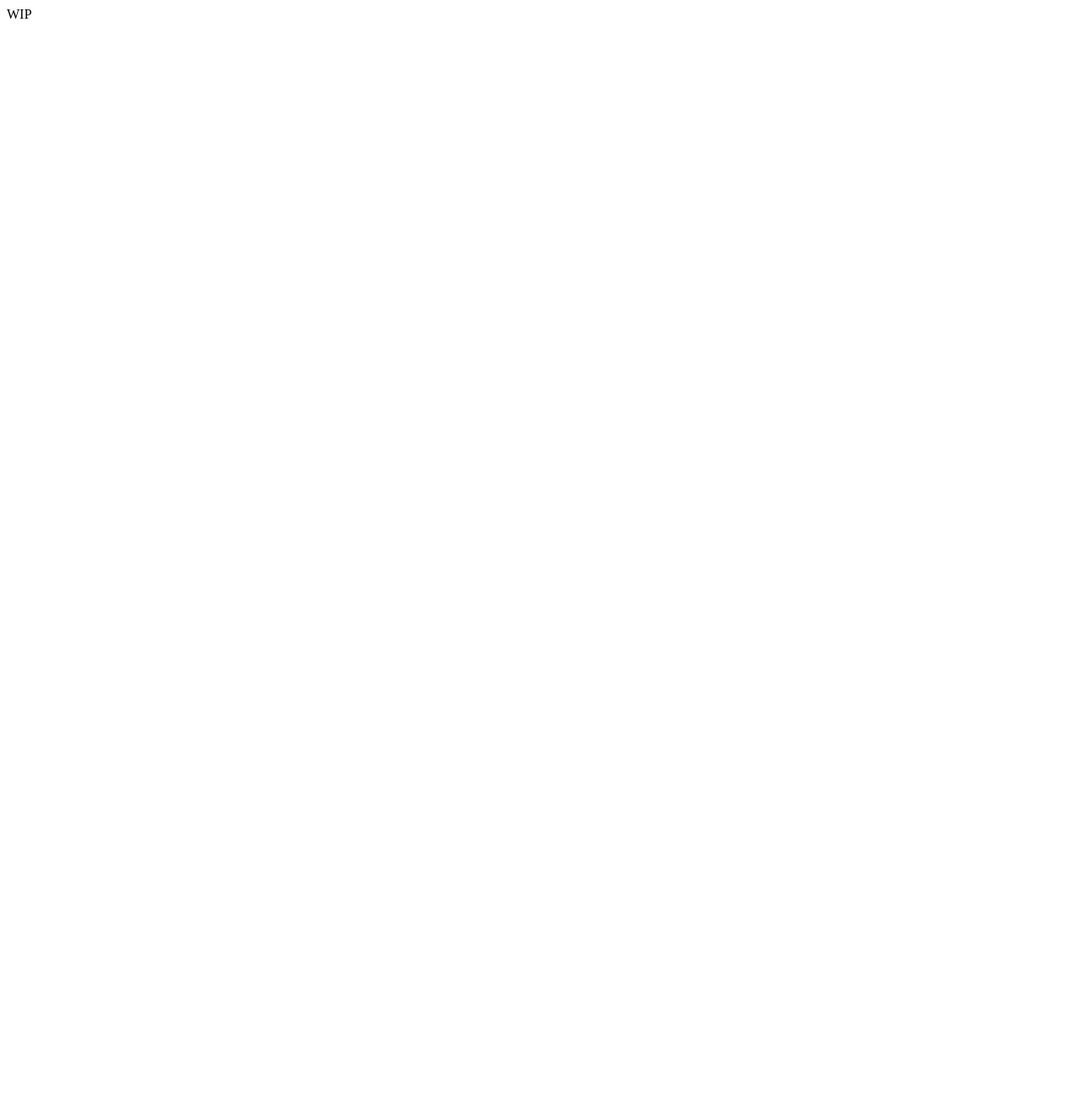
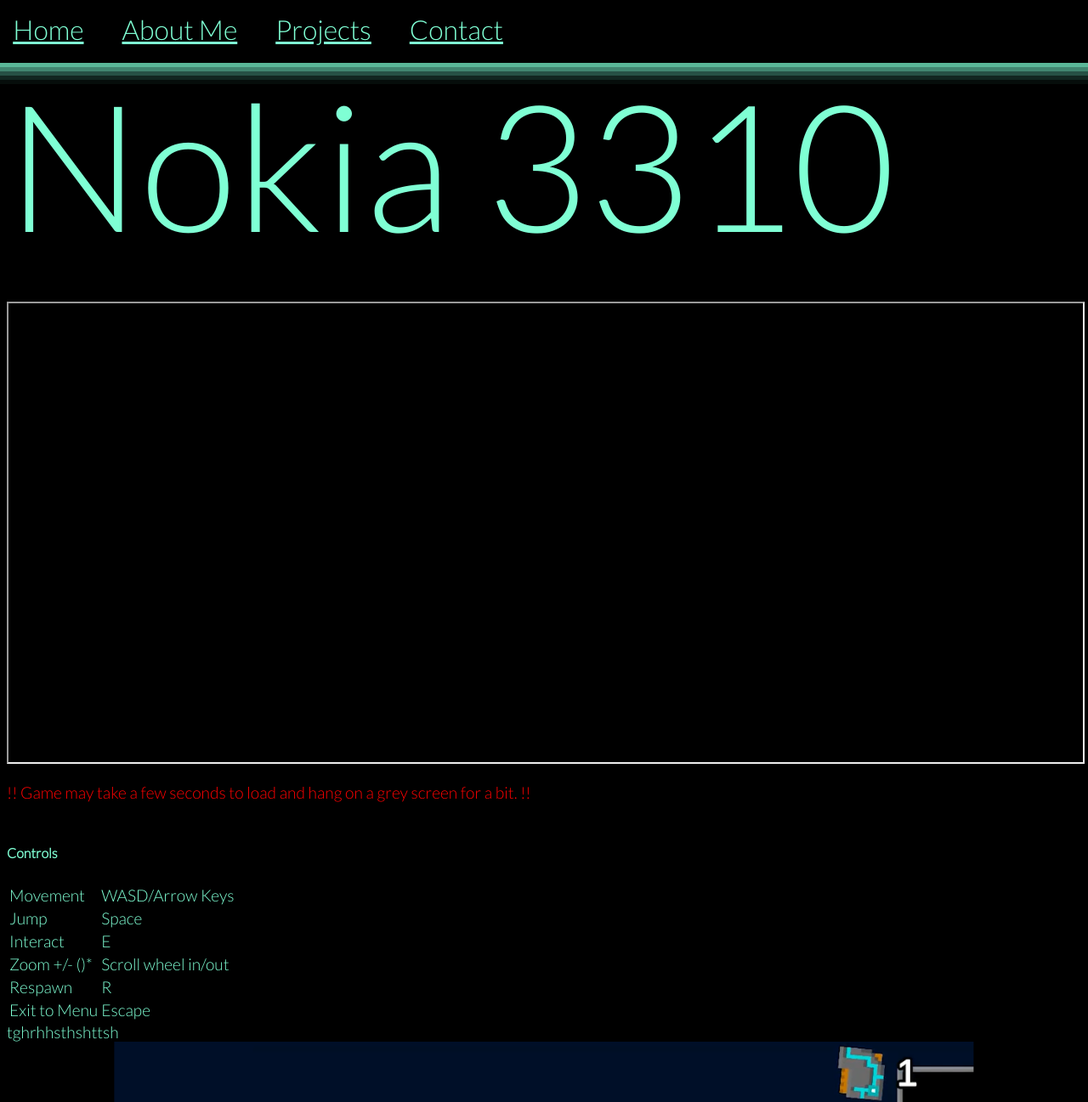
Before and after one commit to iiLara/iilara.github.io, a plain HTML site: page projects/konnect/index.html in a window 1280 px wide. Shown: the top 1297 px of the page at 85% size. Before the commit the page ends 800 px from the top, so only its background shows below. Drawn offline with Linux system fonts and the light colour scheme.

Commit message:
Update index.html

```diff
--- a/projects/konnect/index.html
+++ b/projects/konnect/index.html
@@ -1 +1,42 @@
-WIP
+<!DOCTYPE html>
+<head>
+  <link rel="stylesheet" href="../../sources/style.css">
+  <link rel="stylesheet" href="../../sources/projects.css">
+  <link rel="shortcut icon" type="image/png" href="../../favicon.png"/>
+  <title>Portfolio | Konnect</title>
+</head>
+
+<div class="header">
+    <a href="../../">Home</a>
+    <a href="../../about-me/">About Me</a>
+    <a href="../">Projects</a>
+    <a href="../../contact/">Contact</a>
+</div>
+
+
+<div class="content">
+    <div class="game-title">
+        Nokia 3310
+    </div>
+    <br><br>
+    <iframe class="gameframe" src="KonnectGL/index.html" scrolling="no"></iframe>
+
+    <br><br>
+
+    <div class="game-desc">
+        <div style="color:red">!! Game may take a few seconds to load and hang on a grey screen for a bit. !!</div><br>
+
+        <h5>Controls</h5>
+        <table><tbody><tr><td>Movement</td><td>WASD/Arrow Keys</td></tr><tr><td>Jump</td><td>Space</td></tr><tr><td>Interact</td><td>E</td></tr><tr><td>Zoom +/- ()*</td><td>Scroll wheel in/out</td></tr><tr><td>Respawn</td><td>R</td></tr><tr><td>Exit to Menu</td><td>Escape</td></tr></tbody></table>
+
+        tghrhhsthshttsh
+        <br><img src="konnect-poster.PNG" class="thumbnail"><br>
+        rthrtshtrshrtshrtshsrth
+        <br><video autoplay muted loop class="thumbnail" poster="konnect-poster.PNG">
+          <source src="vid.mp4" type="video/mp4">
+        </video><br>
+        rthrtshrtshrshrshrthrts
+        <br><img src="graph.PNG" class="thumbnail">
+    </div>
+    <br><br><br>
+</div>
```
